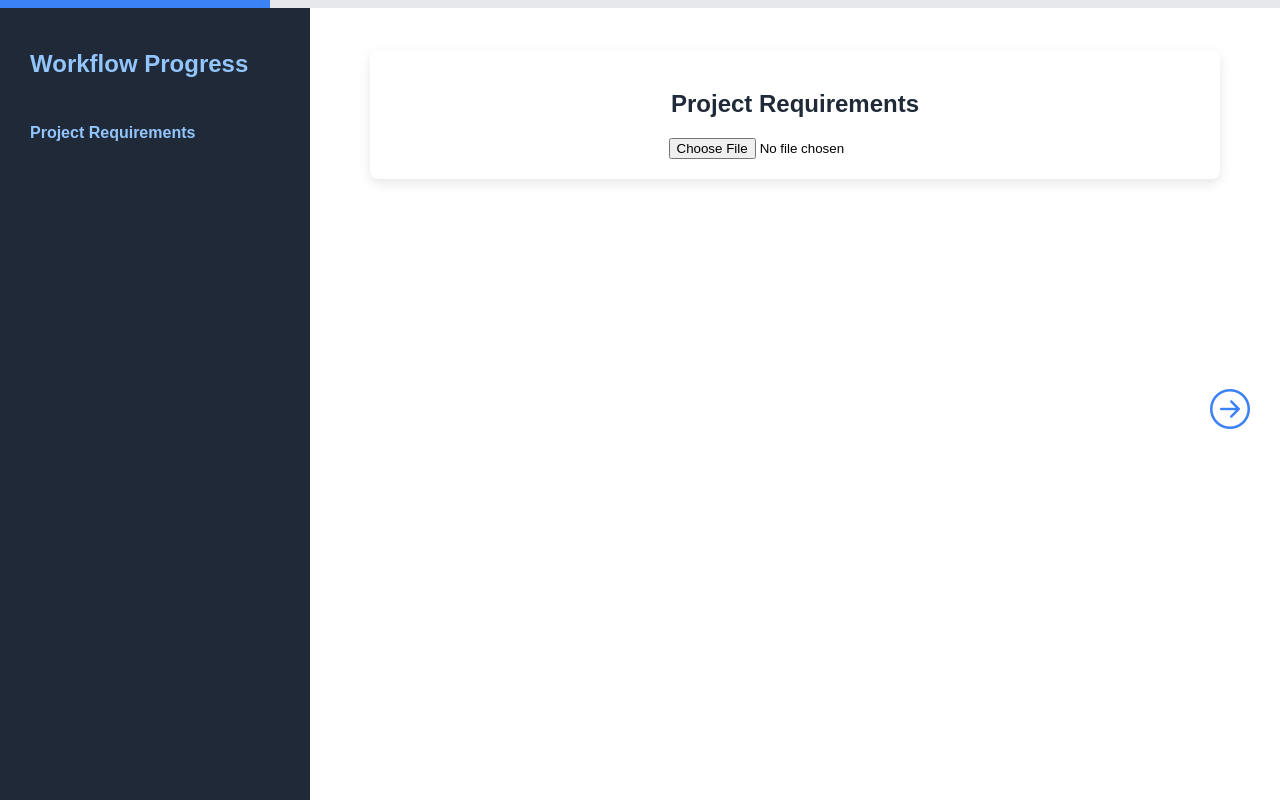
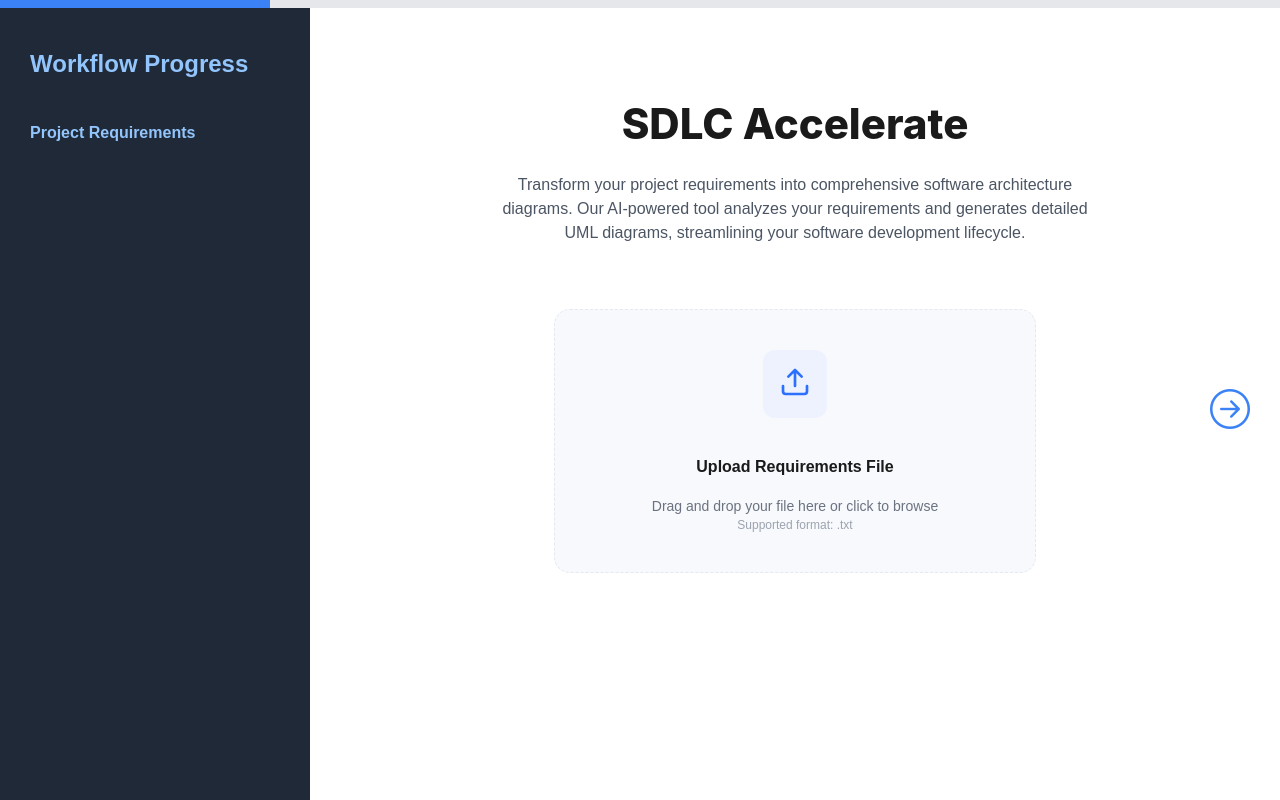
Before and after one commit to saiprakashgorti/sdlc-accelerate, a React (Create React App) app: page / in a window 1280 px wide. Built offline with nearby package versions, Linux system fonts and the light colour scheme.

Commit message:
updated first screen

```diff
--- a/src/App.js
+++ b/src/App.js
@@ -289,12 +289,158 @@ function Sidebar({ page, setPage, visitedPages }) {
   );
 }
 
+// function TxtUploadScreen({ txtFile, setTxtFile }) {
+//   const handleFileChange = (e) => setTxtFile(e.target.files[0]);
+//   return (
+//     <div className="screen">
+//       <h2>Upload Project Requirements TXT</h2>
+//       <input type="file" accept=".txt" onChange={handleFileChange} />
+//     </div>
+//   );
+// }
+
 function TxtUploadScreen({ txtFile, setTxtFile }) {
   const handleFileChange = (e) => setTxtFile(e.target.files[0]);
+
   return (
-    <div className="screen">
-      <h2>Project Requirements</h2>
-      <input type="file" accept=".txt" onChange={handleFileChange} />
+    <div style={{
+      display: 'flex',
+      flexDirection: 'column',
+      alignItems: 'center',
+      width: '100%',
+      padding: '40px 24px',
+      background: '#FFFFFF',
+    }}>
+      {/* Title Section */}
+      <div style={{
+        textAlign: 'center',
+        marginBottom: '32px'
+      }}>
+        <h1 style={{
+          fontSize: '42px',
+          fontWeight: '800',
+          color: '#1A1A1A',
+          marginBottom: '24px',
+          fontFamily: '-apple-system, BlinkMacSystemFont, "Segoe UI", Roboto, sans-serif'
+        }}>
+          SDLC Accelerate
+        </h1>
+        <p style={{
+          fontSize: '16px',
+          lineHeight: '24px',
+          color: '#4B5563',
+          maxWidth: '600px',
+          margin: '0 auto',
+          padding: '0 20px'
+        }}>
+          Transform your project requirements into comprehensive software architecture diagrams.
+          Our AI-powered tool analyzes your requirements and generates detailed UML diagrams,
+          streamlining your software development lifecycle.
+        </p>
+      </div>
+
+      {/* Upload Section */}
+      <div style={{
+        background: txtFile ? '#F0FFF4' : '#F7F9FC',
+        borderRadius: '16px',
+        width: '100%',
+        maxWidth: '480px',
+        border: `1px dashed ${txtFile ? '#31C48D' : '#E4E9F0'}`,
+        transition: 'all 0.2s ease',
+        cursor: 'pointer',
+        marginTop: '32px'
+      }}>
+        <input
+          type="file"
+          accept=".txt"
+          onChange={handleFileChange}
+          style={{ display: 'none' }}
+          id="file-upload"
+        />
+        <label
+          htmlFor="file-upload"
+          style={{
+            display: 'flex',
+            flexDirection: 'column',
+            alignItems: 'center',
+            padding: '40px 24px',
+            cursor: 'pointer'
+          }}
+        >
+          {txtFile ? (
+            // Uploaded State
+            <>
+              <div style={{
+                background: '#DEF7EC',
+                borderRadius: '12px',
+                padding: '16px',
+                marginBottom: '24px'
+              }}>
+                <svg width="32" height="32" viewBox="0 0 24 24" fill="none">
+                  <path d="M20 6L9 17L4 12" stroke="#31C48D" strokeWidth="2" strokeLinecap="round" strokeLinejoin="round"/>
+                </svg>
+              </div>
+              <h3 style={{
+                fontSize: '16px',
+                fontWeight: '600',
+                color: '#1A1A1A',
+                marginBottom: '8px'
+              }}>
+                File Uploaded Successfully
+              </h3>
+              <p style={{
+                fontSize: '14px',
+                color: '#31C48D',
+                marginBottom: '4px'
+              }}>
+                {txtFile.name}
+              </p>
+              <span style={{
+                fontSize: '12px',
+                color: '#9CA3AF'
+              }}>
+                Click to upload a different file
+              </span>
+            </>
+          ) : (
+            // Default Upload State
+            <>
+              <div style={{
+                background: '#EEF2FF',
+                borderRadius: '12px',
+                padding: '16px',
+                marginBottom: '24px'
+              }}>
+                <svg width="32" height="32" viewBox="0 0 24 24" fill="none">
+                  <path d="M12 15V3M12 3L7 8M12 3L17 8" stroke="#2D70FD" strokeWidth="2" strokeLinecap="round" strokeLinejoin="round"/>
+                  <path d="M3 15V19C3 20.1046 3.89543 21 5 21H19C20.1046 21 21 20.1046 21 19V15" stroke="#2D70FD" strokeWidth="2" strokeLinecap="round"/>
+                </svg>
+              </div>
+              <h3 style={{
+                fontSize: '16px',
+                fontWeight: '600',
+                color: '#1A1A1A',
+                marginBottom: '8px'
+              }}>
+                Upload Requirements File
+              </h3>
+              <p style={{
+                fontSize: '14px',
+                color: '#6B7280',
+                marginBottom: '4px'
+              }}>
+                Drag and drop your file here or click to browse
+              </p>
+              <span style={{
+                fontSize: '12px',
+                color: '#9CA3AF'
+              }}>
+                Supported format: .txt
+              </span>
+            </>
+          )}
+        </label>
+      </div>
     </div>
   );
 }
```
